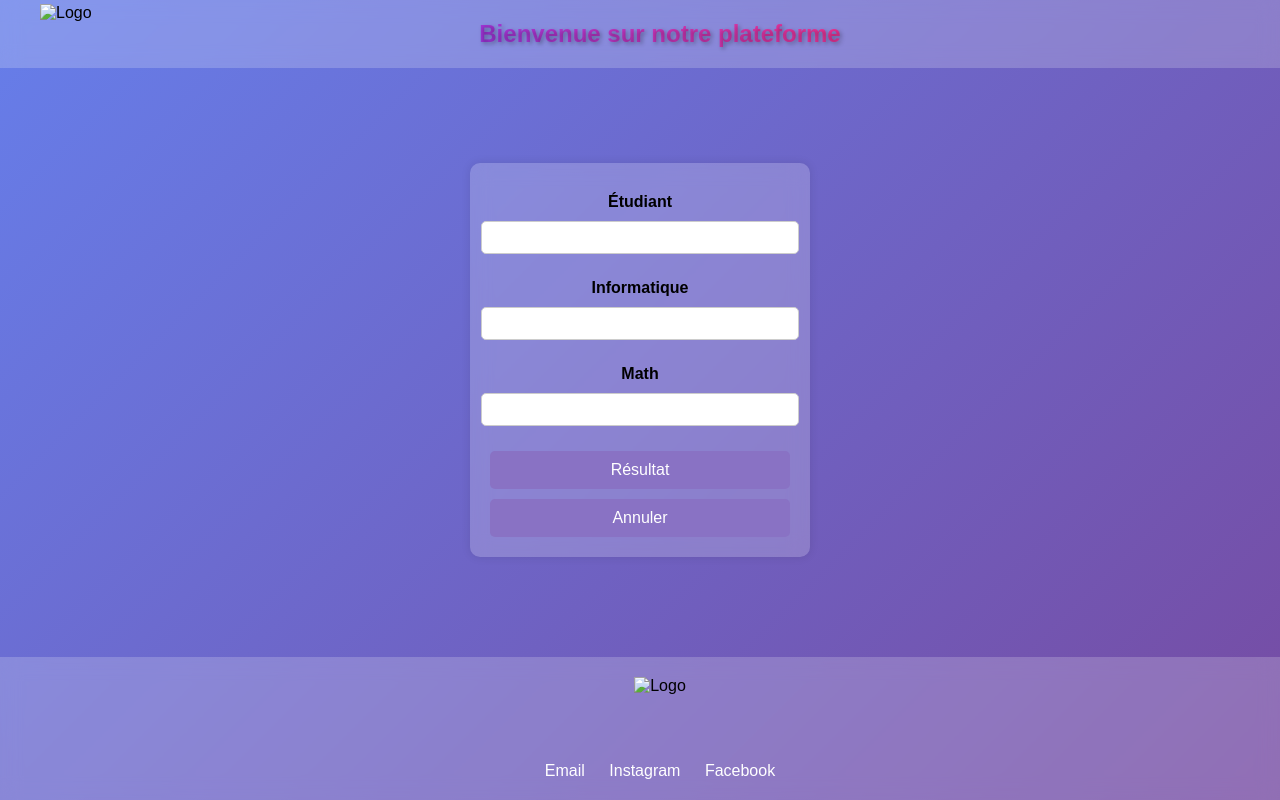
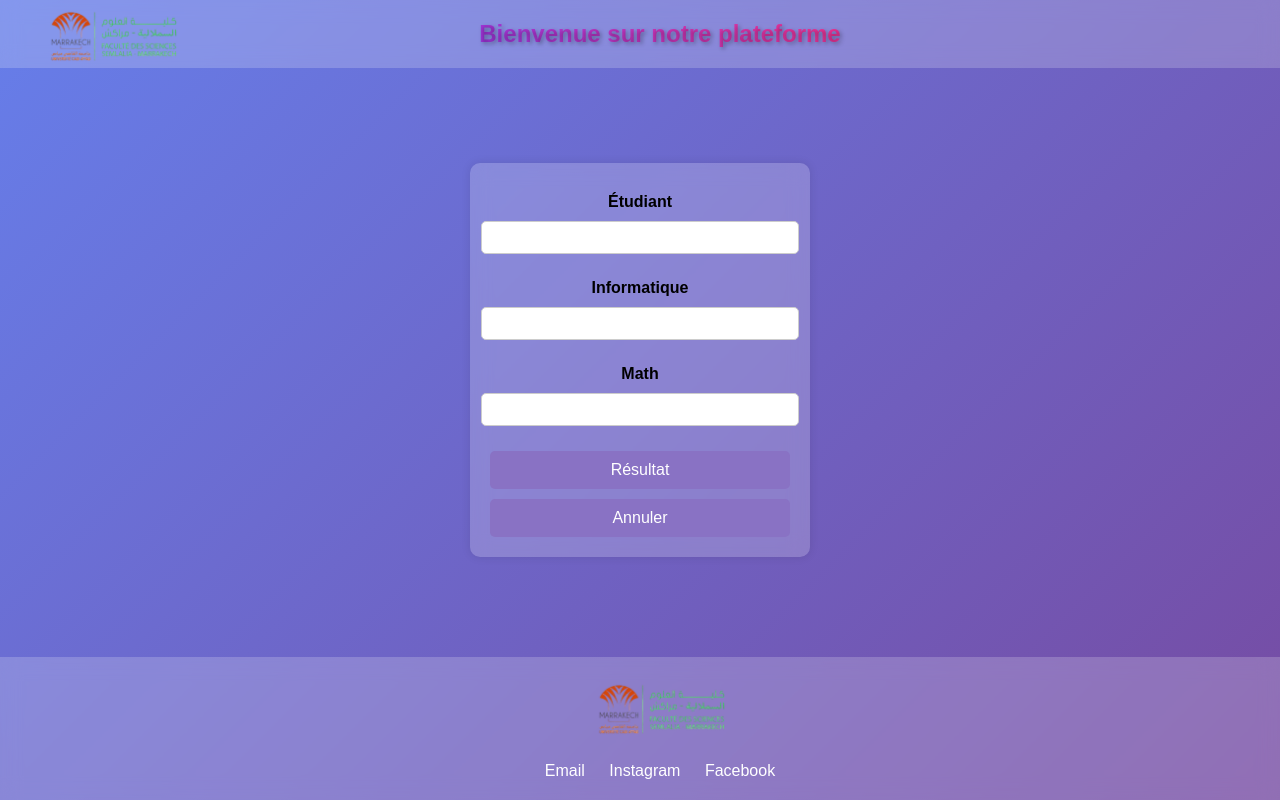
Before and after one commit to yasmi00ne/Programmation_web, a plain HTML site: page formulaire.html in a window 1280 px wide. Drawn offline with Linux system fonts and the light colour scheme; files that its build step writes are made by us from their sources.

Commit message:
formulaire.html

```diff
--- a/formulaire.html
+++ b/formulaire.html
@@ -4,11 +4,11 @@
     <meta charset="UTF-8">
     <meta name="viewport" content="width=device-width, initial-scale=1.0">
     <title>Formulaire</title>
-    <link rel="stylesheet" href="../Acces/css/styles.css">
+    <link rel="stylesheet" href="styles.css">
 </head>
 <body>
     <header class="header">
-        <img src="../Acces/img/logo1.png" alt="Logo" class="logo">
+        <img src="logo1.png" alt="Logo" class="logo">
         <div class="title">Bienvenue sur notre plateforme</div>
     </header>
     <div class="container">
@@ -30,7 +30,7 @@
         </div>
     </div>
     <footer class="footer">
-        <img src="../Acces/img/logo1.png" alt="Logo" class="footer-logo">
+        <img src="logo1.png" alt="Logo" class="footer-logo">
         <div class="social-links">
             <a href="mailto:contact@example.com">Email</a>
             <a href="https://instagram.com" target="_blank">Instagram</a>
```
